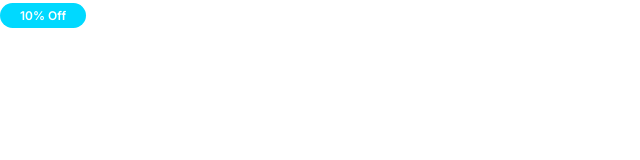
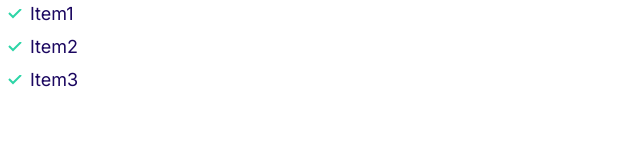
Before and after one commit to pamirodrigues/THE-FINAL, a plain HTML site: page index.html in a window 1280 px wide. Shown: the whole page, without its empty margins (0-640 px from the left). Drawn offline with Linux system fonts and the light colour scheme.

Commit message:
lists settings.

```diff
--- a/css/styles.css
+++ b/css/styles.css
@@ -101,3 +101,29 @@ a {
     font-size: 1.2rem;
   }
 }
+/*Lists*/
+.list {
+  list-style: none;
+  padding-left: 0;
+  color: var(--color-headings);
+}
+
+.list--inline .list__item {
+  display: inline-block;
+  margin-left: 2rem;
+}
+
+.list--tick {
+  list-style-image: url(../Images/tick.svg);
+  padding-left: 3rem;
+}
+.list--tick .list__item {
+  padding-left: 0.5rem;
+  margin-bottom: 1rem;
+}
+@media screen and (min-width: 1024px) {
+  .list--tick .list__item {
+    padding-left: 0;
+    margin-bottom: 0.6rem;
+  }
+}
--- a/index.html
+++ b/index.html
@@ -12,7 +12,11 @@
     <title>Document</title>
 </head>
 <body>
-    <span class="badge badge--secondary badge--small">10% Off</span>
+    <ul class="list list--tick">
+        <li class="list__item">Item1</li>
+        <li class="list__item">Item2</li>
+        <li class="list__item">Item3</li>
+    </ul>
 
 </body>
 </html>
```
Also changed, not shown: Components/lists.html (added, +11 -0 lines), Images/tick.svg (added).
